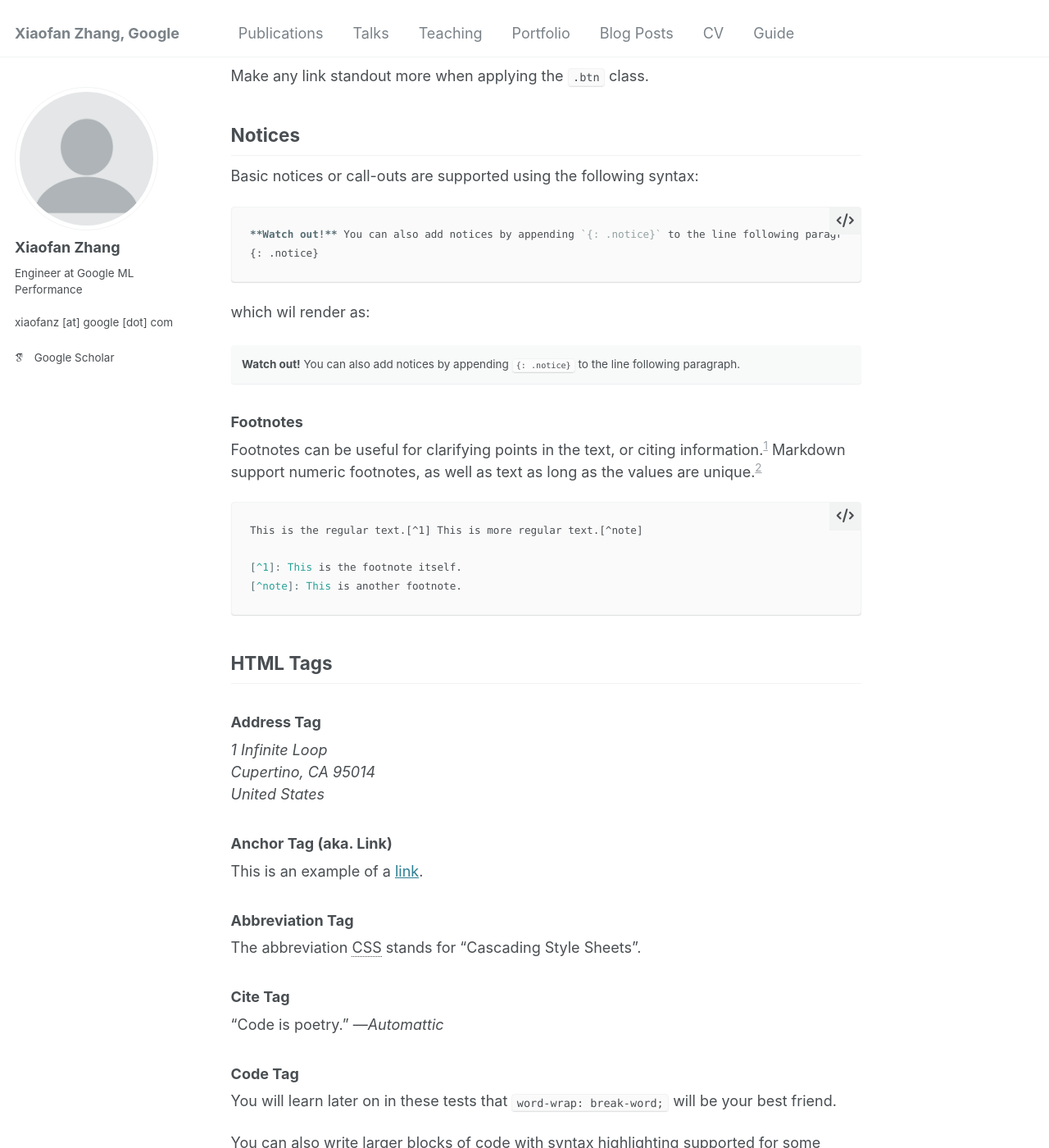
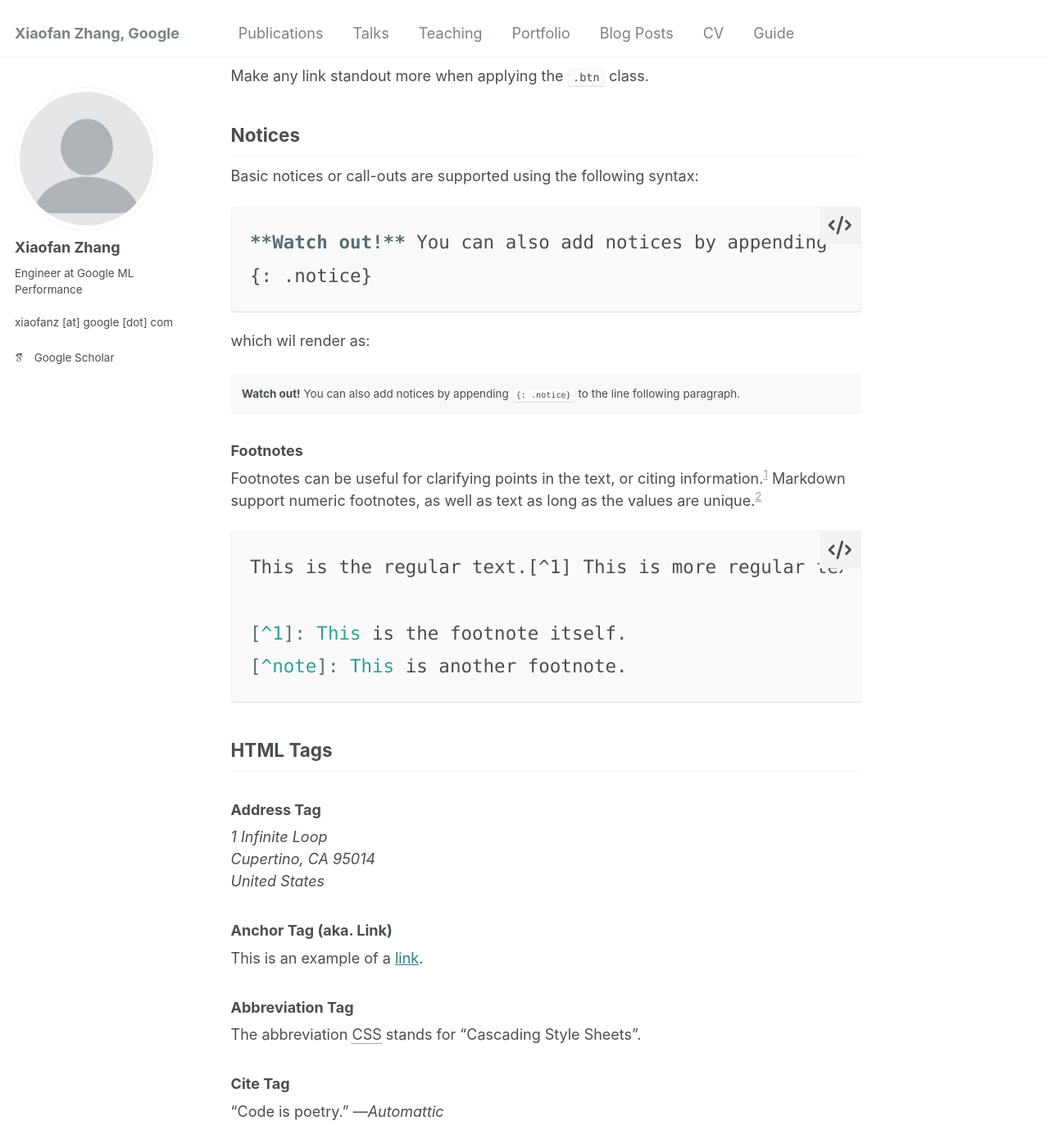
Before and after one commit to TomG008/TomG008.github.io, a Jekyll site: the page built from _pages/markdown.md, in a window 1280 px wide and 1400 px high, scrolled down 4438 px. Shown: the whole window at 82% size. Built offline with Jekyll 4.4.1, drawn with Linux system fonts in a browser that asks for light colours; emoji names are drawn with the system emoji font; some web fonts are replaced.

Commit message:
Update _syntax.scss

```diff
--- a/_sass/_syntax.scss
+++ b/_sass/_syntax.scss
@@ -20,7 +20,7 @@ div.highlighter-rouge, figure.highlight {
     background-color: $lighter-gray;
     content: "\f121";
     font-family: "Font Awesome 6 Free" !important;
-    font-size: $type-size-6;
+    font-size: $type-size-5;
     line-height: 1;
     text-transform: none;
     speak: none;
@@ -29,7 +29,7 @@ div.highlighter-rouge, figure.highlight {
   .highlight {
     margin: 0;
     font-family: $monospace;
-    font-size: $type-size-6;
+    font-size: $type-size-5;
     line-height: 1.8;
   }
 }
```
